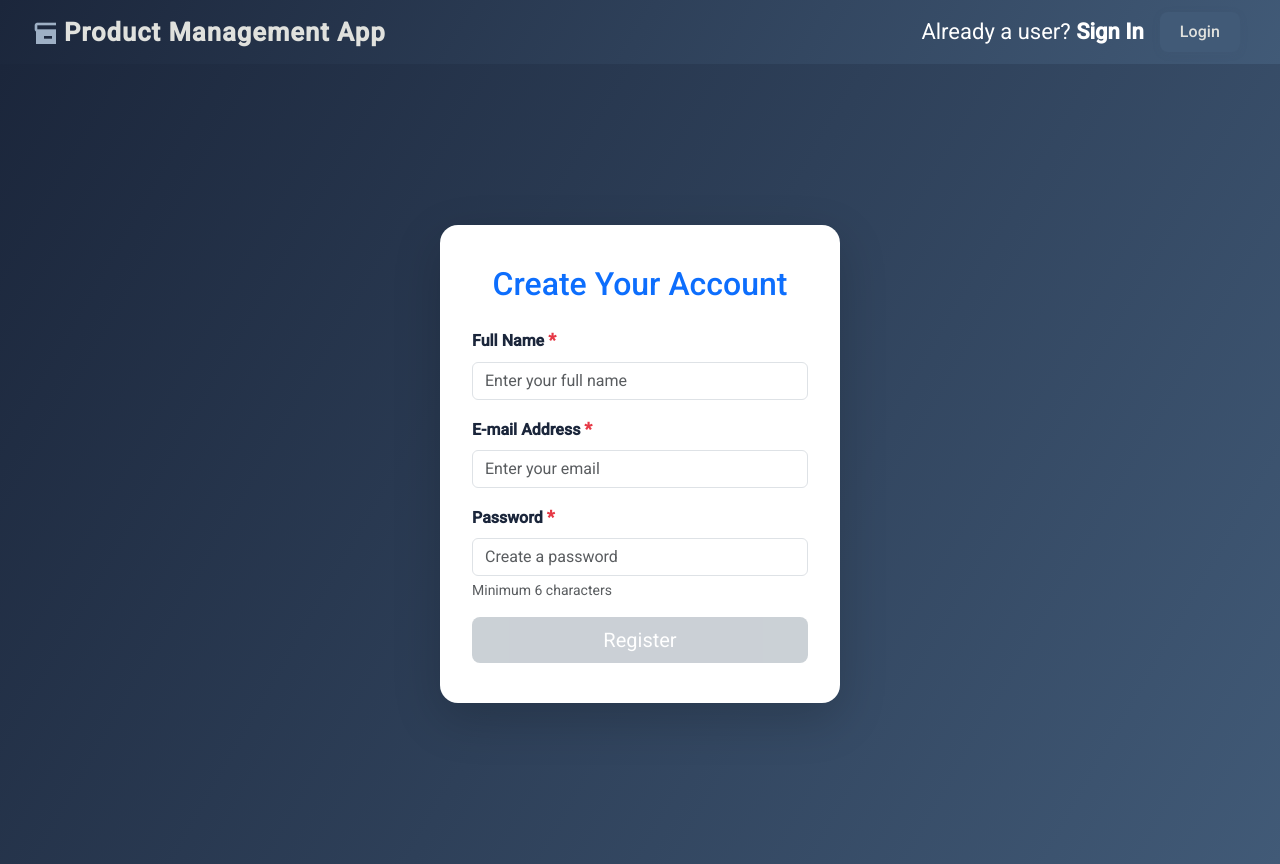
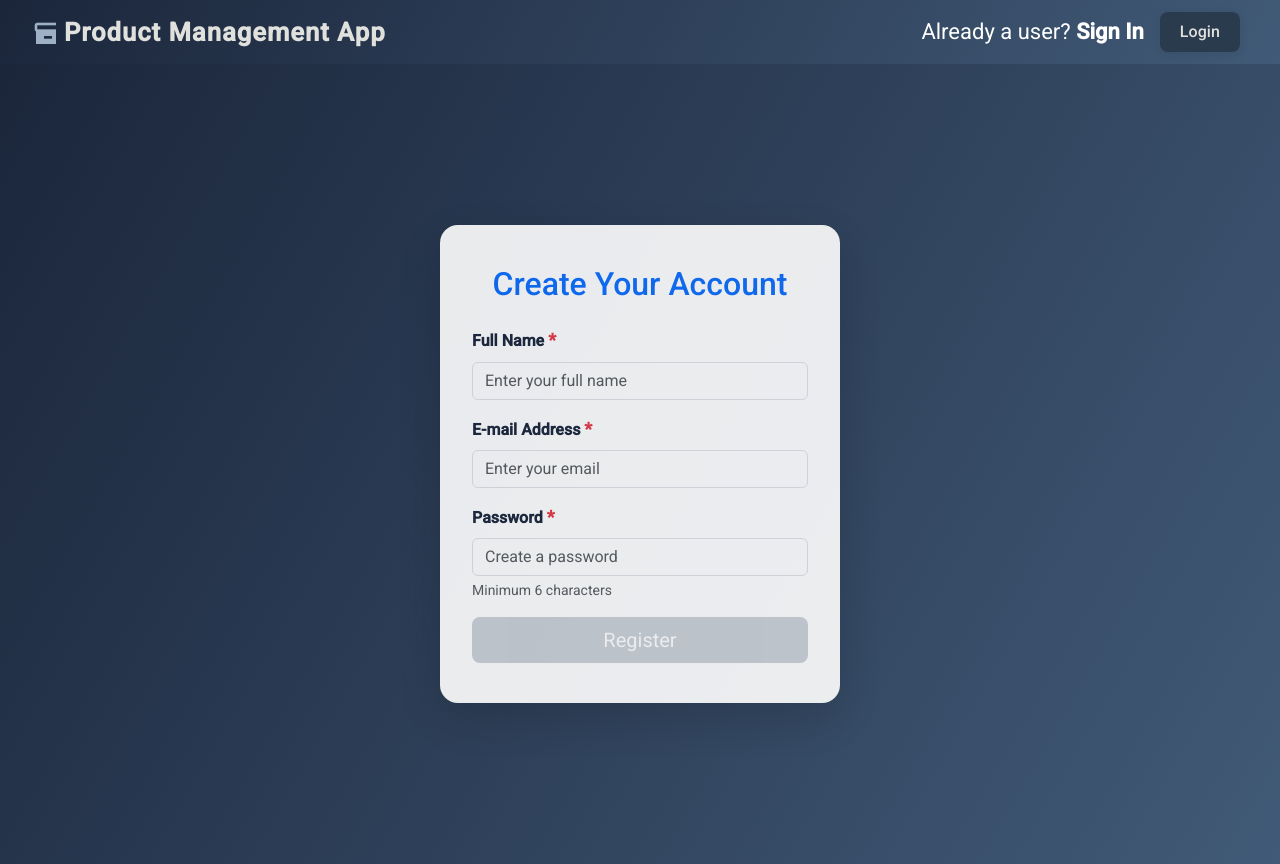
Before and after one commit to pooniajatin/Product-Management-Frontend, an Angular app: page /register in a window 1280 px wide. Built offline with nearby package versions, Linux system fonts and the light colour scheme.

Commit message:
some css changes

```diff
--- a/src/app/app.component.css
+++ b/src/app/app.component.css
@@ -24,11 +24,11 @@
   font-size: 1rem;
   padding: 6px 20px;
   border-radius: 8px;
-  box-shadow: 0 2px 8px rgba(65, 90, 119, 0.1);
+  box-shadow: 0 2px 8px rgba(21, 27, 34, 0.1);
 }
 
 button[mat-raised-button][color="accent"] {
-  background-color: #415a77 !important;
+  background-color: #2a3b4e !important;
   color: #e0e1dd !important;
   margin-right: 0.5rem;
 }
--- a/src/app/login/login.component.css
+++ b/src/app/login/login.component.css
@@ -97,6 +97,7 @@ sub{
   padding: 2.5rem 2rem;
   max-width: 400px;
   width: 100%;
+  opacity: 90%;
   box-shadow: 0 8px 32px rgba(65, 90, 119, 0.15);
 }
 
--- a/src/app/register/register.component.css
+++ b/src/app/register/register.component.css
@@ -13,6 +13,7 @@
   padding: 2.5rem 2rem;
   max-width: 400px;
   width: 100%;
+  opacity: 90%;
   box-shadow: 0 8px 32px rgba(65, 90, 119, 0.15);
 }
 
```
